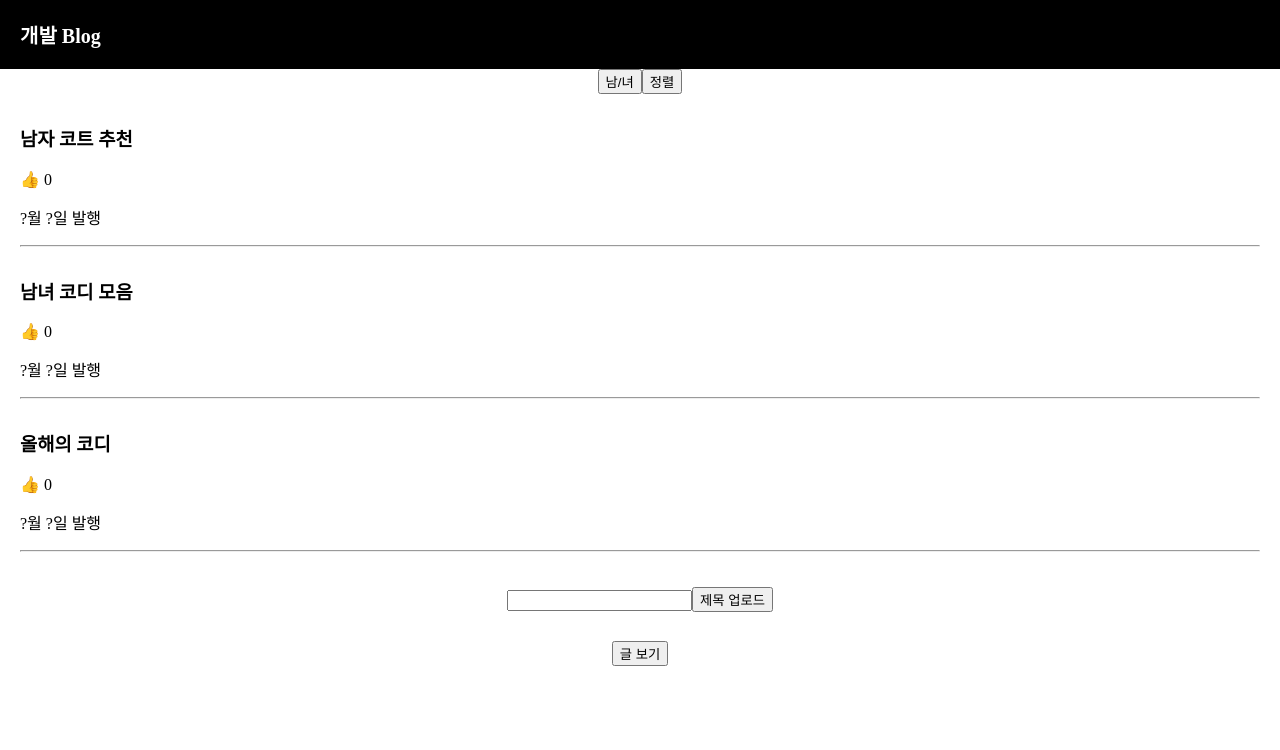
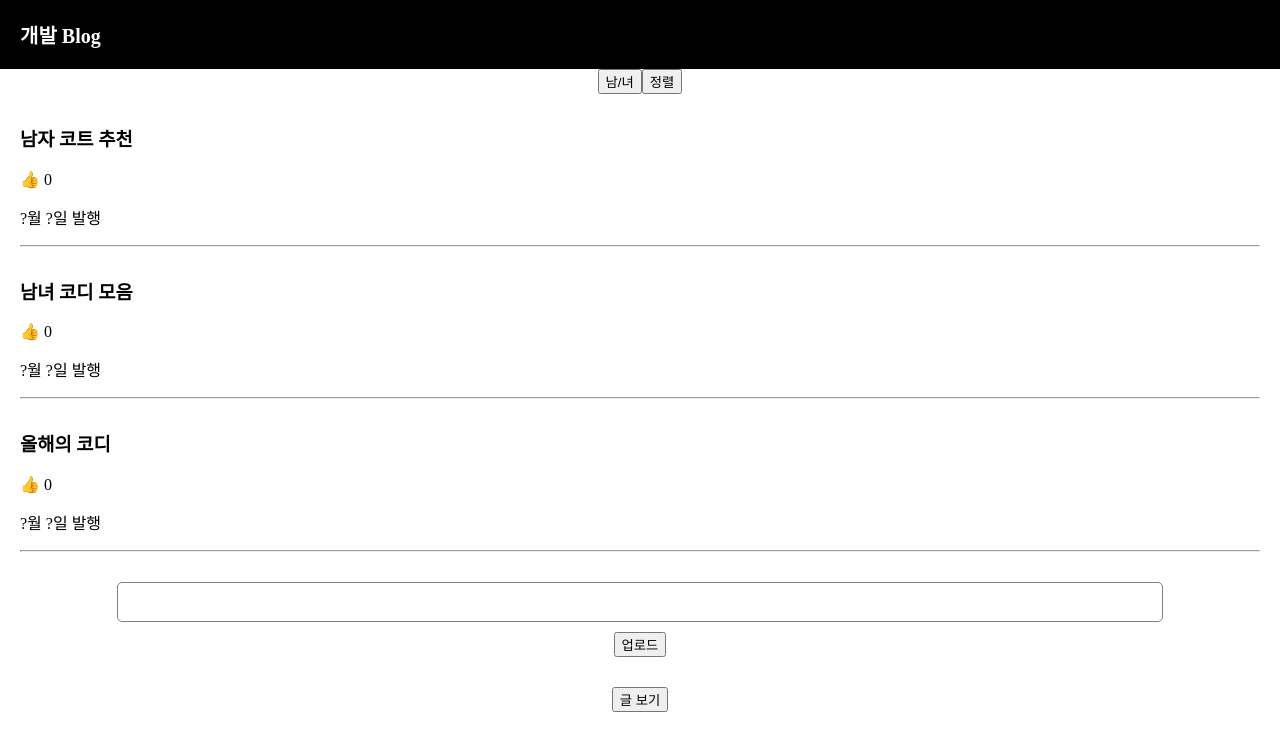
Before and after one commit to plusmate/ReactTutorial-blog, a React (Create React App) app: page / in a window 1280 px wide. Shown: the top 750 px of the page. Built offline with nearby package versions, Linux system fonts and the light colour scheme.

Commit message:
fourth commit

```diff
--- a/src/App.js
+++ b/src/App.js
@@ -47,8 +47,10 @@ function App() {
   }
 
   function inputValueFunction() {
-    // inputValue -> currentTitle
-    currentTitle.push(inputValue)
+    // currentTitle.push(inputValue)
+    var currentTitleArray = [...currentTitle] //unshift를 하기 전에 deepCopy 잊지말기!
+    currentTitleArray.unshift(inputValue) //.unshift(...) ) 배열의 맨 앞에 ...데이터를 추가
+    changingTitle( currentTitleArray )
   }
 
   // function Post() {
@@ -95,9 +97,9 @@ function App() {
       {/* e.target.value ) 해당 태그에 입력된 값 */}
       {/* <input onChange={ (e) => { changingInputValue(e.target.value)} }/> */}
 
-      <div>
-        <input className='publish' onChange={ (e) => { changingInputValue(e.target.value)} }/>
-        <button onClick={ inputValueFunction }>제목 업로드</button>
+      <div className='publish'>
+        <input onChange={ (e) => { changingInputValue(e.target.value)} }/>
+        <button onClick={ inputValueFunction }>업로드</button>
       </div>
 
       <button onClick={modalFunction}>글 보기</button>
```
